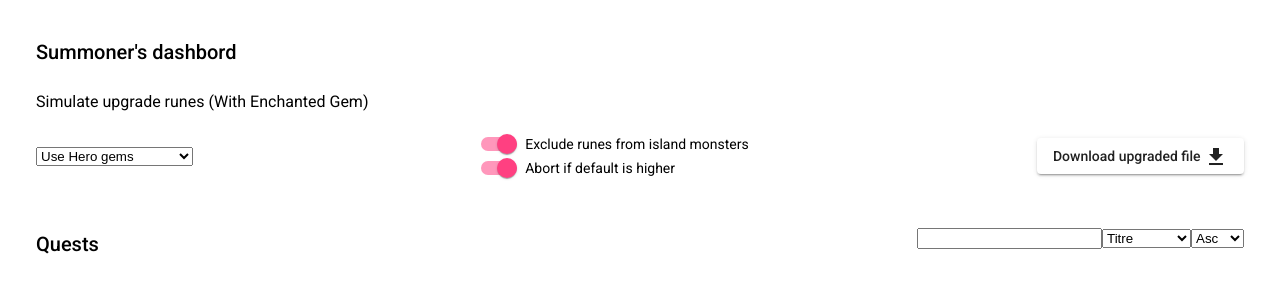
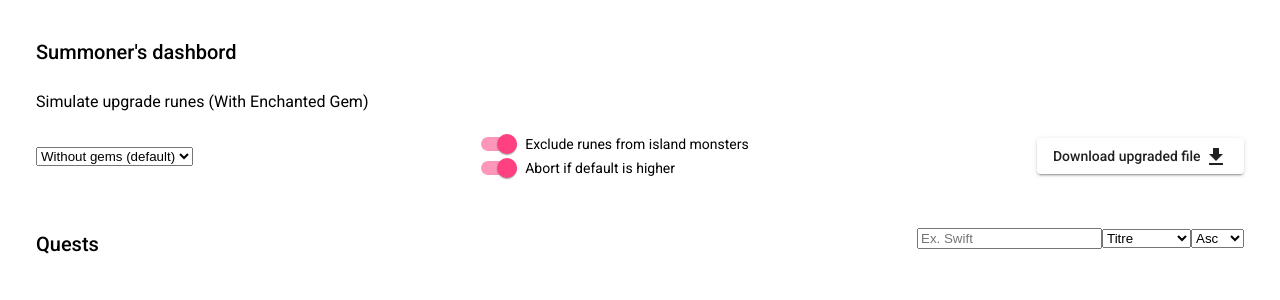
Before and after one commit to n-tardieu/oh-my-runes, an Angular app: page /dashboard in a window 1280 px wide. Shown: the top 300 px of the page. Built offline with nearby package versions, Linux system fonts and the light colour scheme.

Commit message:
feat(missions-list): update UX default params gemGrade

```diff
--- a/src/app/components/dashboard/dashboard.component.ts
+++ b/src/app/components/dashboard/dashboard.component.ts
@@ -17,7 +17,7 @@ export class DashboardComponent implements OnInit, OnChanges, DoCheck {
     isEquipedRunes: true,
     isOnlyStorageRunes: true,
     isAbort: true,
-    gemGrade: 'hero'
+    gemGrade: 'default'
   }
 
   private paramsDiffer!: KeyValueDiffer<string, any>;
--- a/src/app/components/mission/missions-list/missions-list.component.html
+++ b/src/app/components/mission/missions-list/missions-list.component.html
@@ -4,7 +4,7 @@
             <h2>Quests</h2>
         </div>
         <div class="container-section-sort">
-            <input [(ngModel)]="filter" (ngModelChange)="ngOnChanges($event)" />
+            <input [(ngModel)]="filter" (ngModelChange)="ngOnChanges($event)" placeholder="Ex. Swift"/>
             <select [(ngModel)]="sortObject.params" (ngModelChange)="ngOnChanges($event)">
                 <option value="title">Titre</option>
                 <option value="percentage">Completed</option>
--- a/src/app/core/interfaces/runes-list-params.interfaces.ts
+++ b/src/app/core/interfaces/runes-list-params.interfaces.ts
@@ -2,5 +2,5 @@ export interface RunesListParams {
   isOnlyStorageRunes: boolean,
   isAbort: boolean,
   isEquipedRunes: boolean,
-  gemGrade: 'leg' | 'hero' | 'not'
+  gemGrade: 'leg' | 'hero' | 'default'
 }
```
